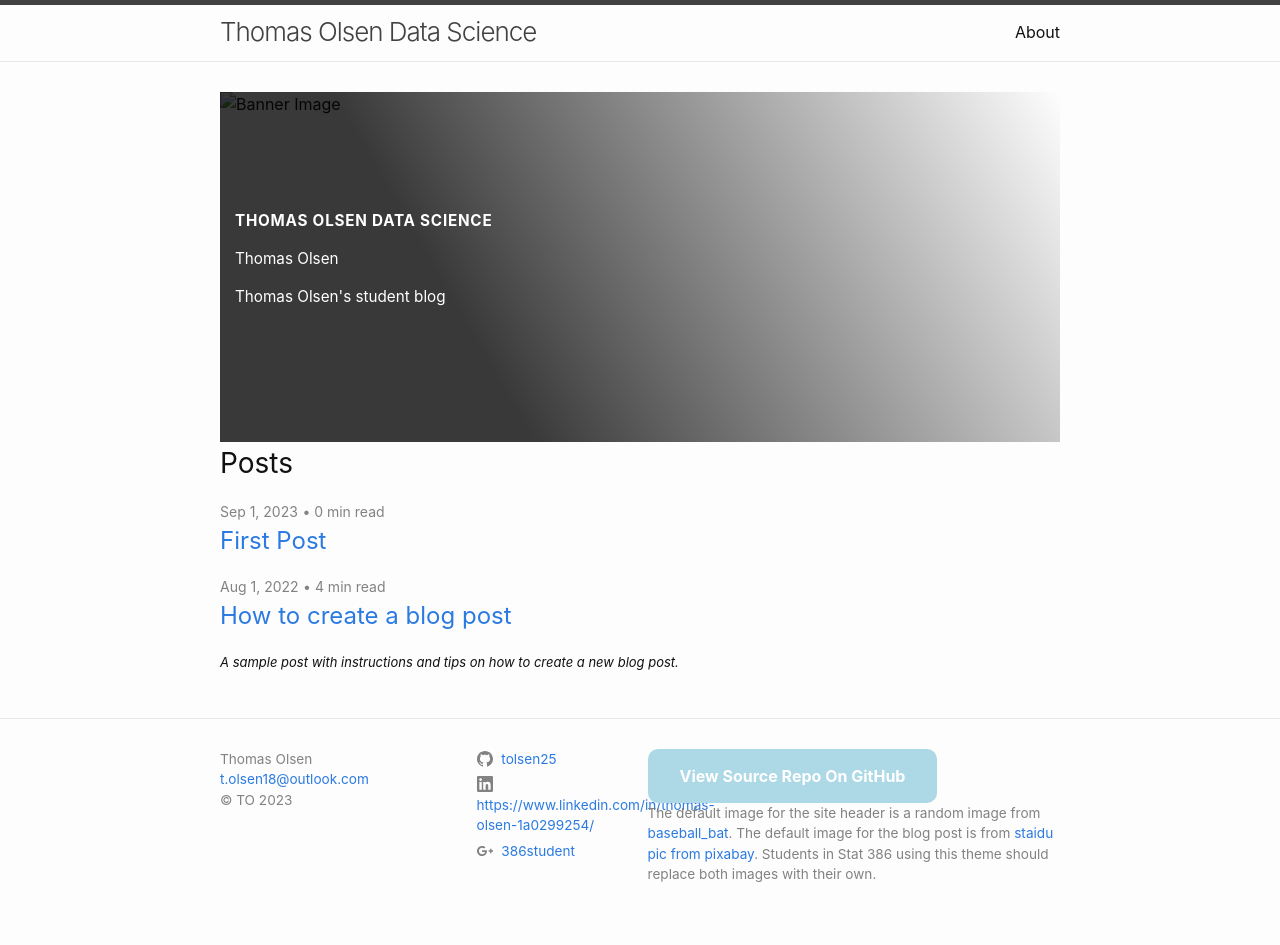
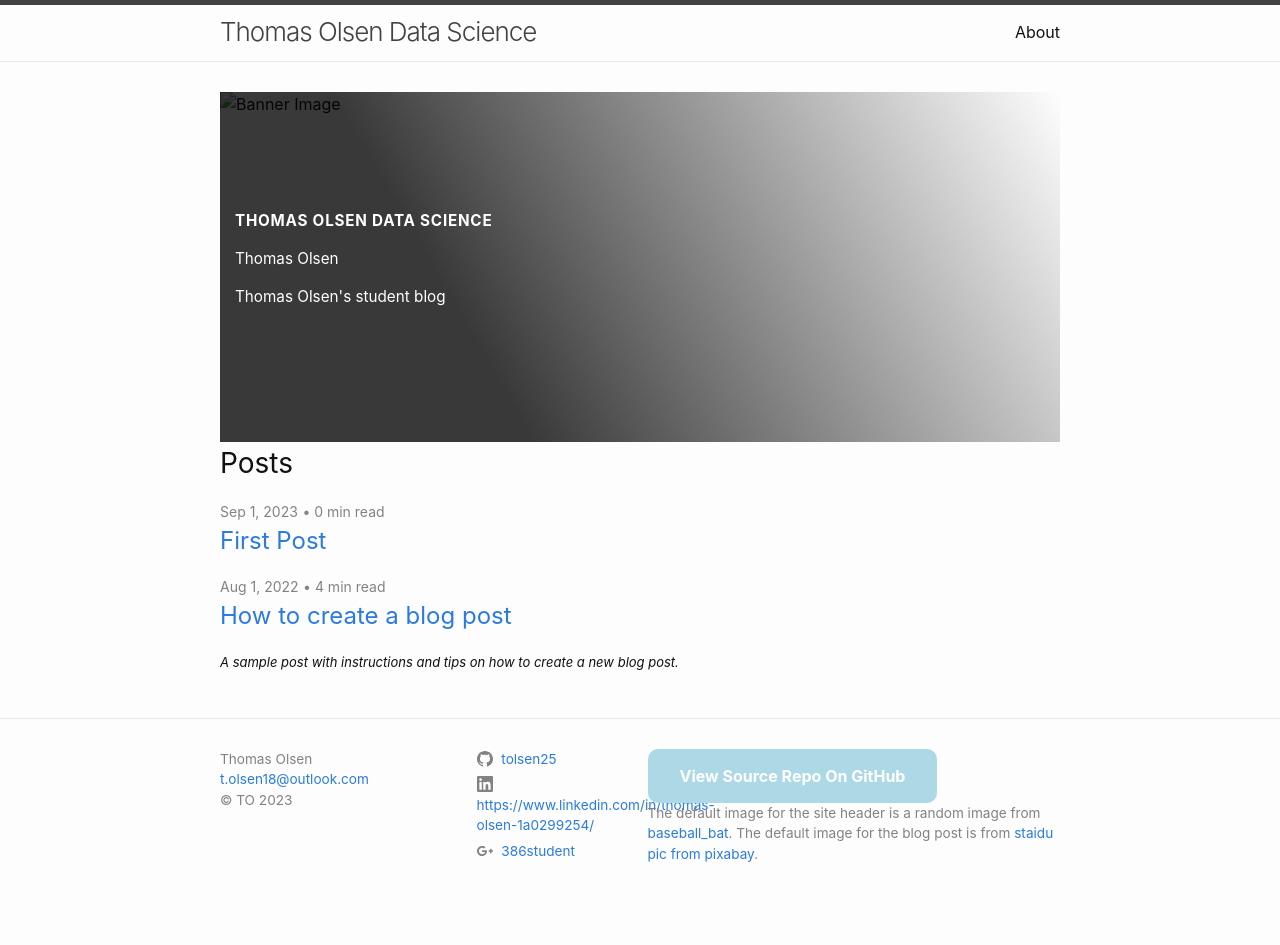
Before and after one commit to tolsen25/tolsen25.github.io, a Jekyll site: the page built from index.markdown, in a window 1280 px wide. Built offline with Jekyll 4.4.1, drawn with Linux system fonts in a browser that asks for light colours; after the commit the page ends 924 px from its top, so only the background shows below that.

Commit message:
Update _config.yml

```diff
--- a/_config.yml
+++ b/_config.yml
@@ -28,9 +28,8 @@
 footer_description: 'The default image for the site header is a random image from
         <a href="https://cdn.pixabay.com/photo/2016/09/05/10/02/baseball-1646091_1280.jpg" target="_blank"> baseball_bat</a>.
         The default image for the blog post is from
-        <a href="https://cdn.pixabay.com/photo/2014/04/05/11/19/plate-315097_1280.jpg" target="_blank"
-        >staidu pic from pixabay</a>. Students in Stat 386 using this theme should replace both images
-        with their own.'
+        <a href="https://cdn.pixabay.com/photo/2018/10/20/14/57/ball-3760961_1280.jpg" target="_blank"
+        >staidu pic from pixabay</a>.'
 
 
 # Social media users names.  Leave fields blank that you don't want displayed
```
